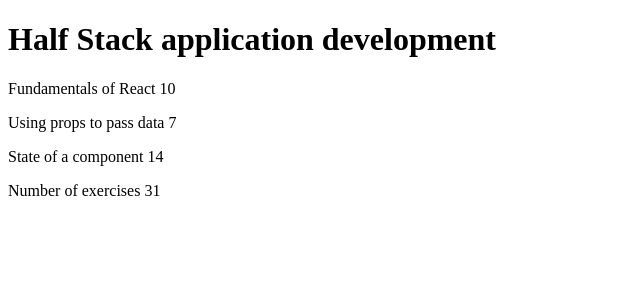
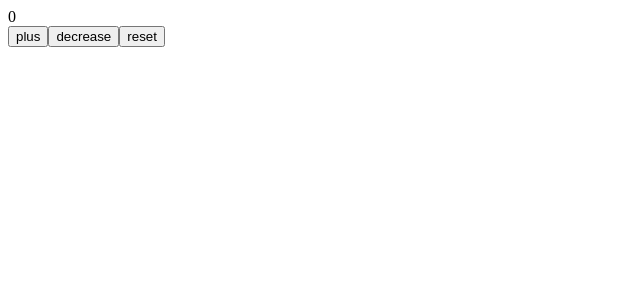
Before and after one commit to alir3zakh/FullStackOpen, a React (Create React App) app in the folder part1/: page / in a window 1280 px wide. Shown: the top 300 px of the page, without its empty margins (0-640 px from the left). Built offline with nearby package versions, Linux system fonts and the light colour scheme.

Commit message:
Part 1.c - Simple component state & event handlers

```diff
--- a/part1/src/App.js
+++ b/part1/src/App.js
@@ -1,57 +1,27 @@
-const Header = (props) => {
+import { useState } from "react"
+
+const App = () => {
+  const [counter, setCounter] = useState(0);
+
+  // event handlers
+  const increaseByOne = () => setCounter(counter + 1);
+  const decreaseByOne = () => setCounter(counter - 1);
+  const reset = () => setCounter(0);
+
   return (
-    <h1>{props.course}</h1>
+    <>
+      <Display counter={counter} />
+      <Button text="plus" onClickHandler={increaseByOne} />
+      <Button text="decrease" onClickHandler={decreaseByOne} />
+      <Button text="reset" onClickHandler={reset} />
+    </>
   )
+
 }
 
-const Part = (props) => {
-  return <p>{props.part} {props.exercise}</p>
-}
+const Display = ({ counter }) => <div>{counter}</div>
 
-const Content = (props) => {
-  return (
-    <div>
-      <Part part={props.parts[0].name} exercise={props.parts[0].exercises} />
-      <Part part={props.parts[1].name} exercise={props.parts[1].exercises} />
-      <Part part={props.parts[2].name} exercise={props.parts[2].exercises} />
-    </div>
-  )
-}
-
-const Total = (props) => {
-  return (
-    <p>
-      Number of exercises {props.parts[0].exercises + props.parts[1].exercises + props.parts[2].exercises}
-    </p>
-  )
-}
-
-const App = () => {
-  const course = {
-    name: 'Half Stack application development',
-    parts: [
-      {
-        name: 'Fundamentals of React',
-        exercises: 10
-      },
-      {
-        name: 'Using props to pass data',
-        exercises: 7
-      },
-      {
-        name: 'State of a component',
-        exercises: 14
-      }
-    ]
-  }
-
-  return (
-    <div>
-      <Header course={course.name} />
-      <Content parts={course.parts} />
-      <Total parts={course.parts} />
-    </div>
-  )
-}
+const Button = ({ text, onClickHandler }) =>
+  <button onClick={onClickHandler}>{text}</button>
 
 export default App;
```
